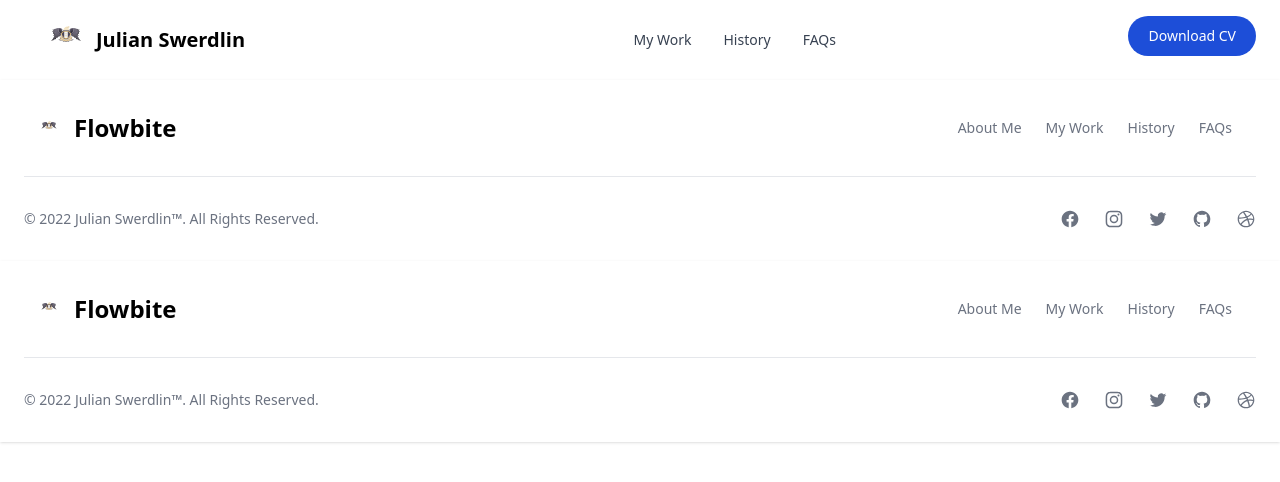
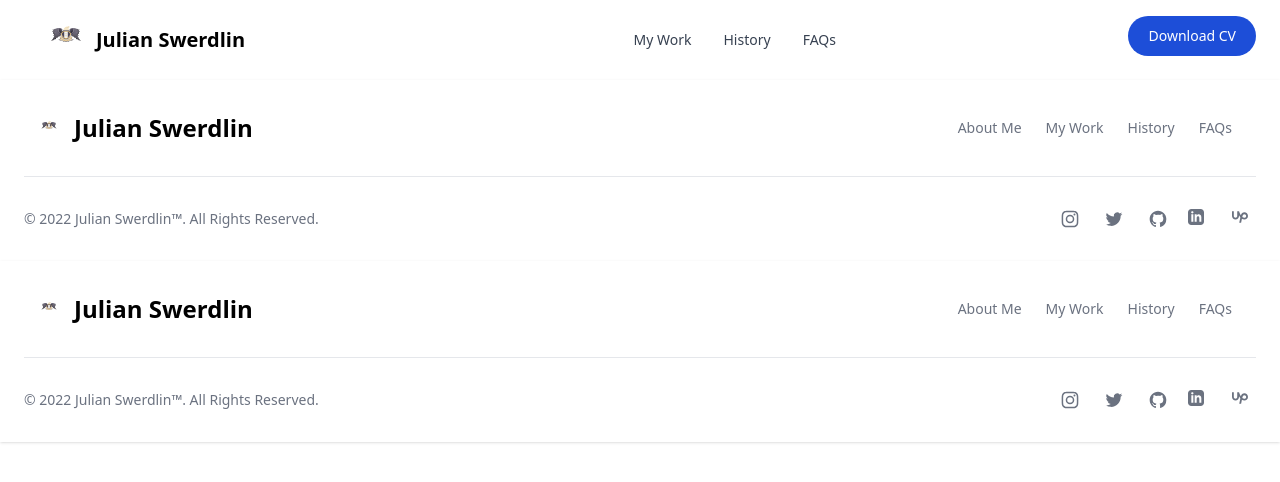
Before and after one commit to juliswer/portfolio2022, a Next.js app: page /components/Footer in a window 1280 px wide. Shown: the top 482 px of the page. Built offline with nearby package versions, Linux system fonts and the light colour scheme.

Commit message:
index changes

```diff
--- a/src/pages/components/Footer.jsx
+++ b/src/pages/components/Footer.jsx
@@ -2,6 +2,7 @@
 import Image from "next/image";
 import Logo from "../../assets/logo.png";
 import { Link, animateScroll as scroll } from "react-scroll";
+import { SiUpwork } from "react-icons/si";
 
 const Footer = () => {
   return (
@@ -16,7 +17,7 @@
               alt="Julian Swerdlin Logo"
             />
             <span className="self-center text-2xl font-semibold whitespace-nowrap dark:text-white">
-              Flowbite
+              Julian Swerdlin
             </span>
           </a>
           <ul className="flex flex-wrap items-center mb-6 text-sm text-gray-500 sm:mb-0 dark:text-gray-400">
@@ -61,24 +62,9 @@
           </span>
           <div className="flex mt-4 space-x-6 sm:justify-center sm:mt-0">
             <a
-              href="#"
-              className="text-gray-500 hover:text-gray-900 dark:hover:text-white"
-            >
-              <svg
-                className="w-5 h-5"
-                fill="currentColor"
-                viewBox="0 0 24 24"
-                aria-hidden="true"
-              >
-                <path
-                  fillRule="evenodd"
-                  d="M22 12c0-5.523-4.477-10-10-10S2 6.477 2 12c0 4.991 3.657 9.128 8.438 9.878v-6.987h-2.54V12h2.54V9.797c0-2.506 1.492-3.89 3.777-3.89 1.094 0 2.238.195 2.238.195v2.46h-1.26c-1.243 0-1.63.771-1.63 1.562V12h2.773l-.443 2.89h-2.33v6.988C18.343 21.128 22 16.991 22 12z"
-                  clipRule="evenodd"
-                />
-              </svg>
-            </a>
-            <a
-              href="#"
+              href="https://www.instagram.com/juliswer"
+              target="_blank"
+              rel="noreferrer"
               className="text-gray-500 hover:text-gray-900 dark:hover:text-white"
             >
               <svg
@@ -95,7 +81,9 @@
               </svg>
             </a>
             <a
-              href="#"
+              href="https://www.twitter.com/juliswer"
+              target="_blank"
+              rel="noreferrer"
               className="text-gray-500 hover:text-gray-900 dark:hover:text-white"
             >
               <svg
@@ -108,7 +96,9 @@
               </svg>
             </a>
             <a
-              href="#"
+              href="https://www.github.com/juliswer"
+              target="_blank"
+              rel="noreferrer"
               className="text-gray-500 hover:text-gray-900 dark:hover:text-white"
             >
               <svg
@@ -125,21 +115,31 @@
               </svg>
             </a>
             <a
-              href="#"
+              href="https://www.linkedin.com/in/julian-swerdlin/"
+              target="_blank"
+              rel="noreferrer"
               className="text-gray-500 hover:text-gray-900 dark:hover:text-white"
             >
               <svg
-                className="w-5 h-5"
+                className="mr-2 -ml-1 w-4 h-4"
+                xmlns="http://www.w3.org/2000/svg"
+                width="24"
+                height="24"
+                viewBox="0 0 24 24"
                 fill="currentColor"
-                viewBox="0 0 24 24"
-                aria-hidden="true"
               >
-                <path
-                  fillRule="evenodd"
-                  d="M12 2C6.48 2 2 6.48 2 12s4.48 10 10 10c5.51 0 10-4.48 10-10S17.51 2 12 2zm6.605 4.61a8.502 8.502 0 011.93 5.314c-.281-.054-3.101-.629-5.943-.271-.065-.141-.12-.293-.184-.445a25.416 25.416 0 00-.564-1.236c3.145-1.28 4.577-3.124 4.761-3.362zM12 3.475c2.17 0 4.154.813 5.662 2.148-.152.216-1.443 1.941-4.48 3.08-1.399-2.57-2.95-4.675-3.189-5A8.687 8.687 0 0112 3.475zm-3.633.803a53.896 53.896 0 013.167 4.935c-3.992 1.063-7.517 1.04-7.896 1.04a8.581 8.581 0 014.729-5.975zM3.453 12.01v-.26c.37.01 4.512.065 8.775-1.215.25.477.477.965.694 1.453-.109.033-.228.065-.336.098-4.404 1.42-6.747 5.303-6.942 5.629a8.522 8.522 0 01-2.19-5.705zM12 20.547a8.482 8.482 0 01-5.239-1.8c.152-.315 1.888-3.656 6.703-5.337.022-.01.033-.01.054-.022a35.318 35.318 0 011.823 6.475 8.4 8.4 0 01-3.341.684zm4.761-1.465c-.086-.52-.542-3.015-1.659-6.084 2.679-.423 5.022.271 5.314.369a8.468 8.468 0 01-3.655 5.715z"
-                  clipRule="evenodd"
-                />
+                <path d="M19 0h-14c-2.761 0-5 2.239-5 5v14c0 2.761 2.239 5 5 5h14c2.762 0 5-2.239 5-5v-14c0-2.761-2.238-5-5-5zm-11 19h-3v-11h3v11zm-1.5-12.268c-.966 0-1.75-.79-1.75-1.764s.784-1.764 1.75-1.764 1.75.79 1.75 1.764-.783 1.764-1.75 1.764zm13.5 12.268h-3v-5.604c0-3.368-4-3.113-4 0v5.604h-3v-11h3v1.765c1.396-2.586 7-2.777 7 2.476v6.759z" />
               </svg>
+            </a>
+            <a
+              href="https://www.upwork.com/freelancers/~0126eda966ba4b3ac4"
+              className="text-gray-500 hover:text-gray-900 dark:hover:text-white"
+              target="_blank"
+              rel="noreferrer"
+            >
+              <SiUpwork
+                className="mr-2 -ml-1 w-4 h-4"
+              />
             </a>
           </div>
         </div>
```
